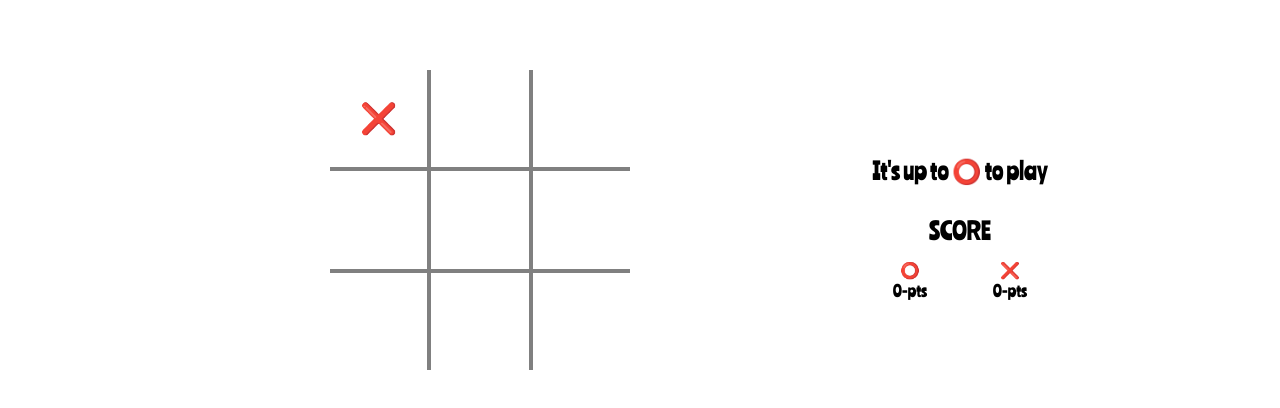
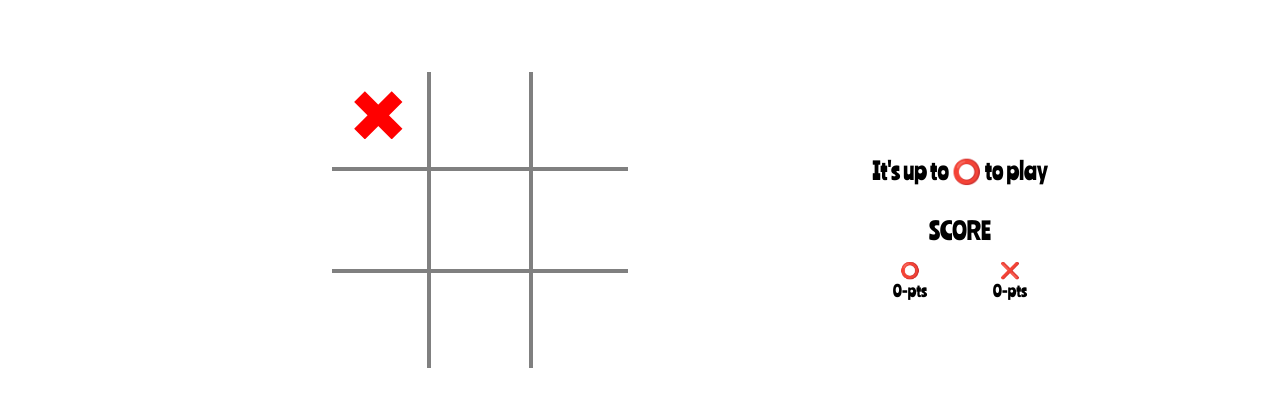
Before and after one commit to DBattou/TicTacToe, a React (Create React App) app: page / in a window 1280 px wide. Both pictures are taken after a click on the button 378 px from the left and 338 px from the top of the page. Shown: the part 220-628 px from the top of the page. Built offline with nearby package versions, Linux system fonts and the light colour scheme.

Commit message:
Style: add svg image and remove external square border

```diff
--- a/src/components/board/Board.css
+++ b/src/components/board/Board.css
@@ -16,4 +16,5 @@
   min-width: 150px;
 
   background-color: grey;
+  box-shadow: inset 2px 2px white, inset -2px -2px white;
 }
--- a/src/components/square/Square.jsx
+++ b/src/components/square/Square.jsx
@@ -1,18 +1,9 @@
-import React, { useEffect, useState } from 'react'
+import React from 'react'
 import './Square.css'
+import Cross from '../../icons/Cross'
+import Circle from '../../icons/Circle'
 
 function Square({ onClick, value, testId }) {
-  const [player, setPlayer] = useState('')
-
-  useEffect(() => {
-    if (value) {
-      setPlayer(value === 'X' ? '❌' : '⭕️')
-      return
-    }
-
-    setPlayer('')
-  }, [value])
-
   return (
     <button
       type="button"
@@ -21,9 +12,8 @@ function Square({ onClick, value, testId }) {
       disabled={!!value}
       data-testid={testId}
     >
-      <span role="img" aria-label="player">
-        {player}
-      </span>
+      {value === 'X' && <Cross></Cross>}
+      {value === 'O' && <Circle></Circle>}
     </button>
   )
 }
--- /dev/null
+++ b/src/icons/Circle.css
@@ -0,0 +1,4 @@
+.Square__circle {
+  height: 50%;
+  width: 50%;
+}
--- /dev/null
+++ b/src/icons/Circle.jsx
@@ -0,0 +1,15 @@
+import * as React from 'react'
+import './Circle.css'
+
+function Circle(props) {
+  return (
+    <svg className="Square__circle" viewBox="0 0 512 512" fill="none" {...props}>
+      <path
+        d="M512 256c0 141.385-114.615 256-256 256S0 397.385 0 256 114.615 0 256 0s256 114.615 256 256zm-338.424 0c0 45.521 36.903 82.424 82.424 82.424 45.521 0 82.424-36.903 82.424-82.424 0-45.521-36.903-82.424-82.424-82.424-45.521 0-82.424 36.903-82.424 82.424z"
+        fill="#FFE600"
+      />
+    </svg>
+  )
+}
+
+export default Circle
--- /dev/null
+++ b/src/icons/Cross.css
@@ -0,0 +1,4 @@
+.Square__cross {
+  height: 50%;
+  width: 50%;
+}
--- /dev/null
+++ b/src/icons/Cross.jsx
@@ -0,0 +1,19 @@
+import * as React from 'react'
+import './Cross.css'
+
+function Cross(props) {
+  return (
+    <svg className="Square__cross" viewBox="0 0 512 512" fill="none" {...props}>
+      <path
+        d="M1.659 396.721L396.72 1.659l112.879 112.875-197.534 197.531-197.531 197.531L1.659 396.721z"
+        fill="red"
+      />
+      <path
+        d="M509.599 396.721L114.534 1.659 1.659 114.534 396.72 509.596l112.879-112.875z"
+        fill="red"
+      />
+    </svg>
+  )
+}
+
+export default Cross
```
